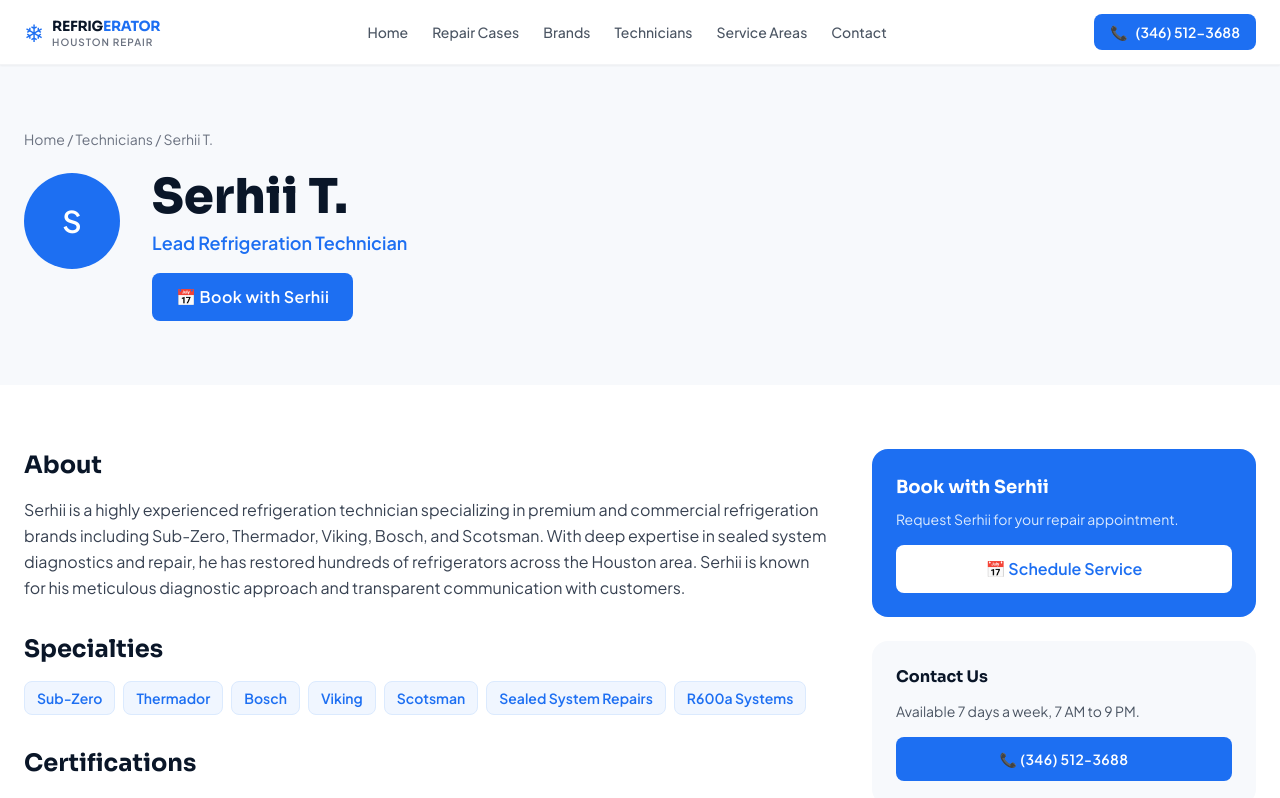
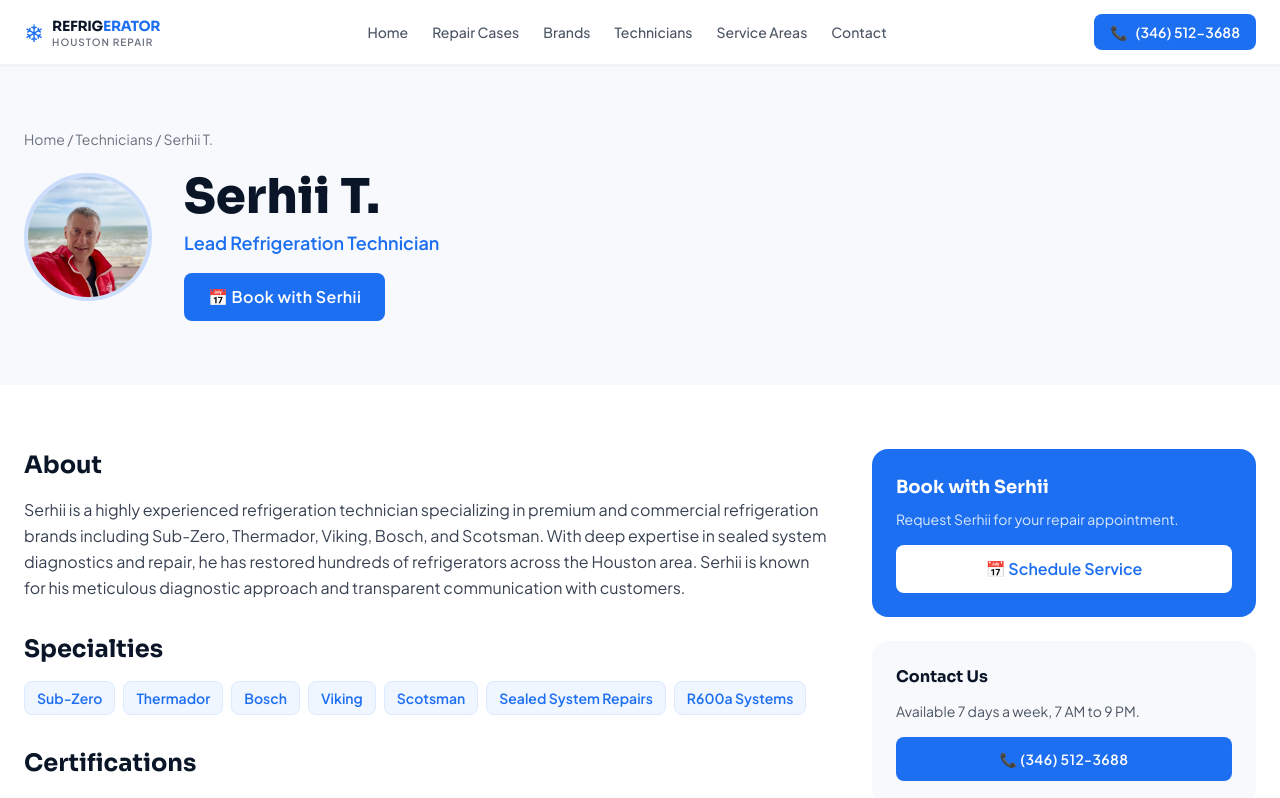
Before and after one commit to SerhiiTa/-refrigerator-houston-repair, a Next.js app: page /technicians/serhii-t in a window 1280 px wide. Shown: the top 798 px of the page. Built offline with nearby package versions, Linux system fonts and the light colour scheme.

Commit message:
Add photo to technician profile page

```diff
--- a/src/app/technicians/[slug]/page.tsx
+++ b/src/app/technicians/[slug]/page.tsx
@@ -41,9 +41,11 @@ export default async function TechnicianPage({ params }: { params: Promise<{ slu
           </div>
 
           <div className="flex flex-col sm:flex-row items-start gap-8 mt-6">
-            <div className="w-24 h-24 rounded-full bg-brand-blue flex items-center justify-center text-white text-3xl font-bold flex-shrink-0">
-              {tech.name.charAt(0)}
-            </div>
+            <img
+              src={tech.photo || '/images/technicians/placeholder.jpeg'}
+              alt={tech.name}
+              className="w-32 h-32 rounded-full object-cover border-4 border-brand-blue/20 mb-4"
+            />
             <div>
               <h1 className="font-display text-4xl md:text-5xl font-extrabold text-brand-dark mb-2">
                 {tech.name}
```
